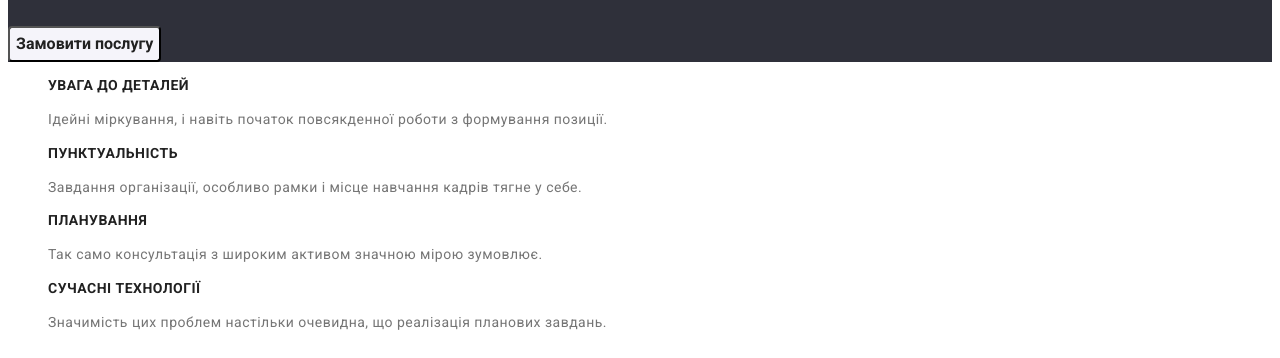
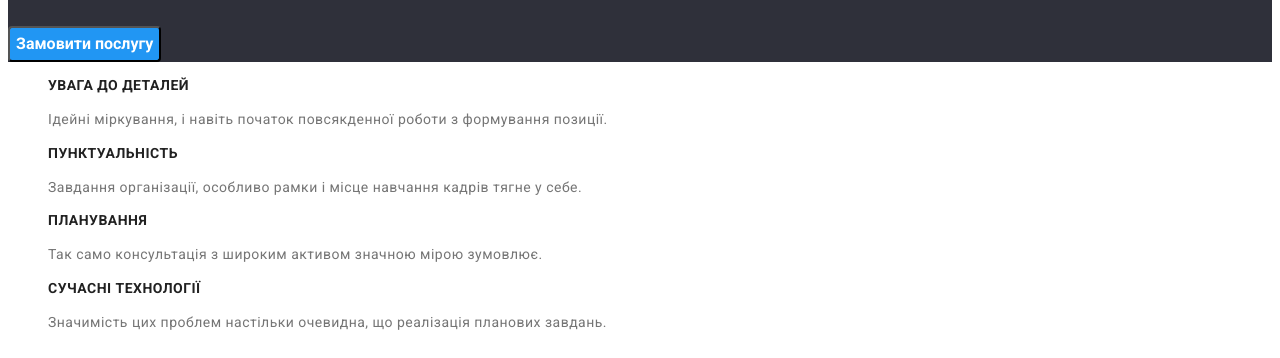
Before and after one commit to DmytroRiabchenko/goit-markup-hw-02, a plain HTML site: page index.html in a window 1280 px wide. Shown: the part 333-691 px from the top of the page. Drawn offline with Linux system fonts and the light colour scheme.

Commit message:
Кнопка

```diff
--- a/css/style.css
+++ b/css/style.css
@@ -158,9 +158,9 @@ ul {
     line-height: 1.71;
 }
 
-.hero-button {
-    color: var(--black-color);
-    background: var(--team-color);
+.btn {
+    color: #FFFFFF;
+    background: var(--blue-color);
     cursor: pointer;
     border-radius: 4px;
 
@@ -169,13 +169,15 @@ ul {
     font-weight: 700;
     font-size: 16px;
     line-height: 1.88;
+
+
 }
 
 
+.btn:hover,
+.btn:focus {
+background: #188CE8;
 
-.hero-button :hover,
-.hero-button :focus {
-   background: var(--blue-color);
 }
 
 
--- a/index.html
+++ b/index.html
@@ -34,7 +34,7 @@
     <main>
         <section class="hero">
             <h1 class="hero-title">Ефективні рішення для <br /> вашого бізнесу</h1>
-            <button class="hero-button" type="button">Замовити послугу</button>
+            <button class="btn" type="button">Замовити послугу</button>
         </section>
         <section>
             <h2 class="visually-hidden">Наші переваги</h2>
```
